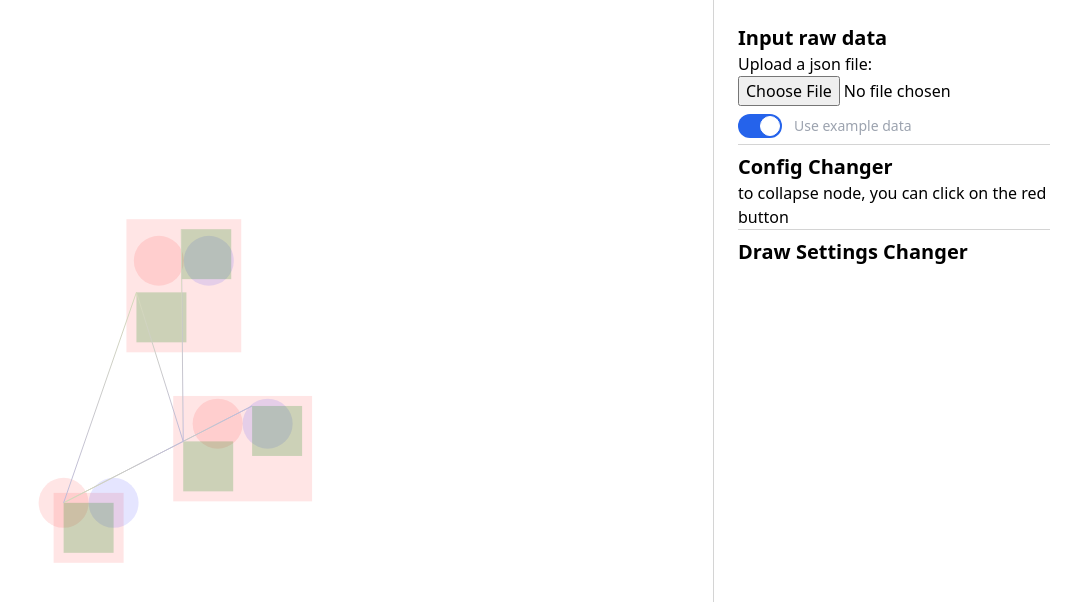
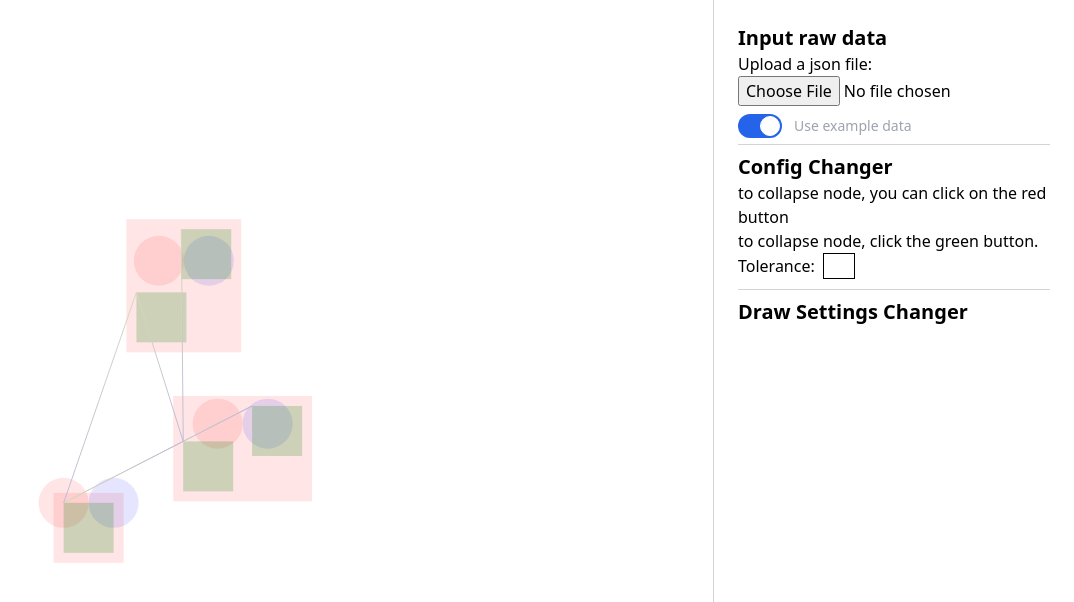
Before and after one commit to christojeffrey/software-visualization, a SvelteKit app in the folder svelte/: page /v2 in a window 1280 px wide. Shown: the top 602 px of the page, without its empty margins (206-1280 px from the left). Built offline with nearby package versions, Linux system fonts and the light colour scheme.

Commit message:
Implement dependency lifting ui

```diff
--- a/svelte/src/routes/v2/+page.svelte
+++ b/svelte/src/routes/v2/+page.svelte
@@ -20,6 +20,7 @@
     const config: ConfigInterface = {
 		collapsedVertices: [],
 		dependencyLifting: [],
+		dependencyTolerance: 0,
 	};
     let graphData: any;
     const drawSettings: any = {
@@ -45,7 +46,7 @@
 		if (existingLift) {
 			config.dependencyLifting = config.dependencyLifting.filter(i => i.nodeId !== node.id);
 		} else {
-			config.dependencyLifting.push({nodeId: node.id, depth: 0});
+			config.dependencyLifting.push({nodeId: node.id, depth: config.dependencyTolerance});
 		}
 		doRecreateWholeGraphData = true;
 		doRefilter = true;
@@ -77,7 +78,7 @@
 				// remove the old data
                 cleanCanvas(svgElement, simulations);
 
-				let result = draw(svgElement, graphData, drawSettings, handleVertexCollapseClick, handleDependencyLiftClick);
+				let result = draw(svgElement, graphData, config, drawSettings, handleVertexCollapseClick, handleDependencyLiftClick);
                 simulations = result.simulations;
 				doRedraw = false;
 			}
@@ -102,7 +103,7 @@
 
 		<RawDataInputer bind:rawData bind:doReconvert/>
 		<div class ="bg-neutral-300 h-[1px]"/>
-		<ConfigChanger/>
+		<ConfigChanger config={config}/>
 		<div class ="bg-neutral-300 h-[1px]"/>
 		<DrawSettingsChanger/>
 
--- a/svelte/src/routes/v2/components/config-changer.svelte
+++ b/svelte/src/routes/v2/components/config-changer.svelte
@@ -1,12 +1,20 @@
-<script>
+<script lang="ts">
 	import Heading from "$ui/heading.svelte";
-
+	import type { ConfigInterface } from "../types";
+    let dependencyLiftTolarance: string;
+    export let config: ConfigInterface;
 </script>
 <div>
     <Heading class="mt-2">
         Config Changer
     </Heading>
     <div>
-        to collapse node, you can click on the red button
+        to collapse node, you can click on the red button <br />
+        to collapse node, click the green button. Tolerance: <input type='input' style='width: 2em; border: 1px solid black; margin: 0 0 10px 4px;'
+        bind:value={dependencyLiftTolarance} on:keyup={(d) => {
+            const num = Math.trunc(Number(dependencyLiftTolarance));
+            dependencyLiftTolarance = String(num || 0);
+            config.dependencyTolerance = num || 0;
+        }}/>
     </div>
 </div>
--- a/svelte/src/routes/v2/scripts/draw/index.ts
+++ b/svelte/src/routes/v2/scripts/draw/index.ts
@@ -2,6 +2,7 @@ import * as d3 from 'd3';
 import { innerTicked, linkTicked, masterSimulationTicked } from './tick';
 import { dragEndedNode, dragStartedNode, draggedNode } from './drag-handler';
 import { setupGradient } from './gradient-setup';
+import type { ConfigInterface } from '../../types';
 
 const SVGSIZE = 800;
 const SVGMARGIN = 50;
@@ -74,6 +75,7 @@ function createInnerSimulation(
 export function draw(
 	svgElement: any,
 	graphData: any,
+	config: ConfigInterface,
 	drawSettings: any,
 	onCollapse: any,
 	onLift: any
@@ -146,7 +148,12 @@ export function draw(
 		.attr('r', drawSettings.minimumVertexSize / 2)
 		.attr('cx', drawSettings.minimumVertexSize)
 		.attr('cy', 0)
-		.attr('fill', 'blue')
+		.attr('fill', ({id}: any) => {
+			if(config.dependencyLifting.find(({nodeId}) => nodeId === id)) {
+				return 'aqua';
+			}
+			return 'blue';
+		})
 		.attr('fill-opacity', '0.1')
 		.on('click', (_e, i) => {
 			onLift(i);
--- a/svelte/src/routes/v2/scripts/filter/lift-edges.ts
+++ b/svelte/src/routes/v2/scripts/filter/lift-edges.ts
@@ -4,7 +4,6 @@ import type {
 	GraphData,
 	ConfigInterface,
 	GraphDataEdge,
-	ConvertedEdge
 } from '../../types';
 
 export interface FilteredNode extends ConvertedNode {
--- a/svelte/src/routes/v2/types/index.ts
+++ b/svelte/src/routes/v2/types/index.ts
@@ -3,6 +3,7 @@ export interface ConfigInterface {
 		nodeId: string;
 		depth: number;
 	}[];
+	dependencyTolerance: number;
 	collapsedVertices: any[];
 }
 
```
